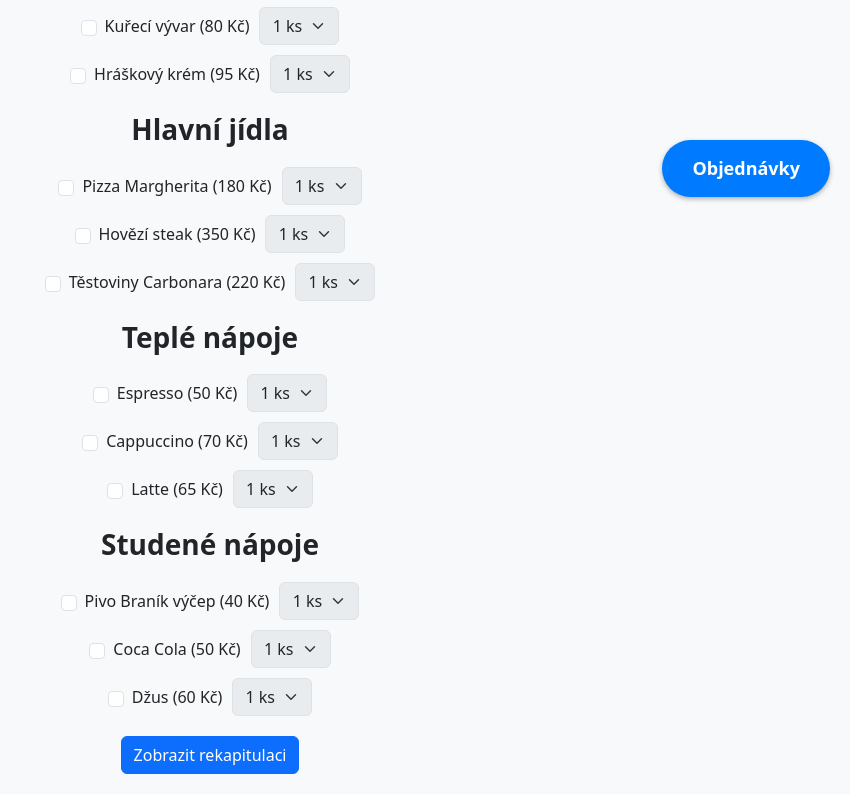
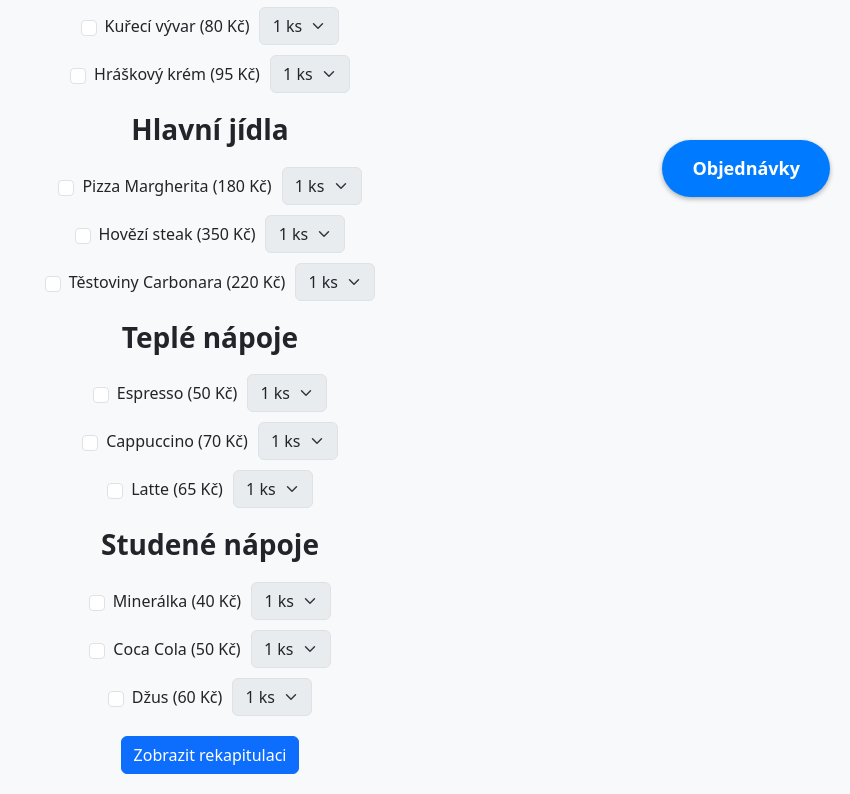
Before and after one commit to simekmi21/Objednavkovy-system, a website: page Stranka_zakaznik.html in a window 1280 px wide. Shown: the part 583-1377 px from the top of the page, without its empty margins (430-1280 px from the left). Drawn offline with nearby package versions, Linux system fonts and the light colour scheme.

Commit message:
Update Stranka_zakaznik.html

```diff
--- a/Stranka_zakaznik.html
+++ b/Stranka_zakaznik.html
@@ -296,8 +296,8 @@
 
       <h3 class="category-title">Studené nápoje</h3>
       <div class="menu-item">
-        <input class="form-check-input me-2" type="checkbox" value="Pivo Braník výčep - 40 Kč" id="water">
-        <label class="form-check-label" for="water">Pivo Braník výčep (40 Kč)</label>
+        <input class="form-check-input me-2" type="checkbox" value="Minerálka - 40 Kč" id="water">
+        <label class="form-check-label" for="water">Minerálka (40 Kč)</label>
         <select class="form-select select-qty" id="water_qty" disabled>
           <option value="1">1 ks</option>
           <option value="2">2 ks</option>
```
